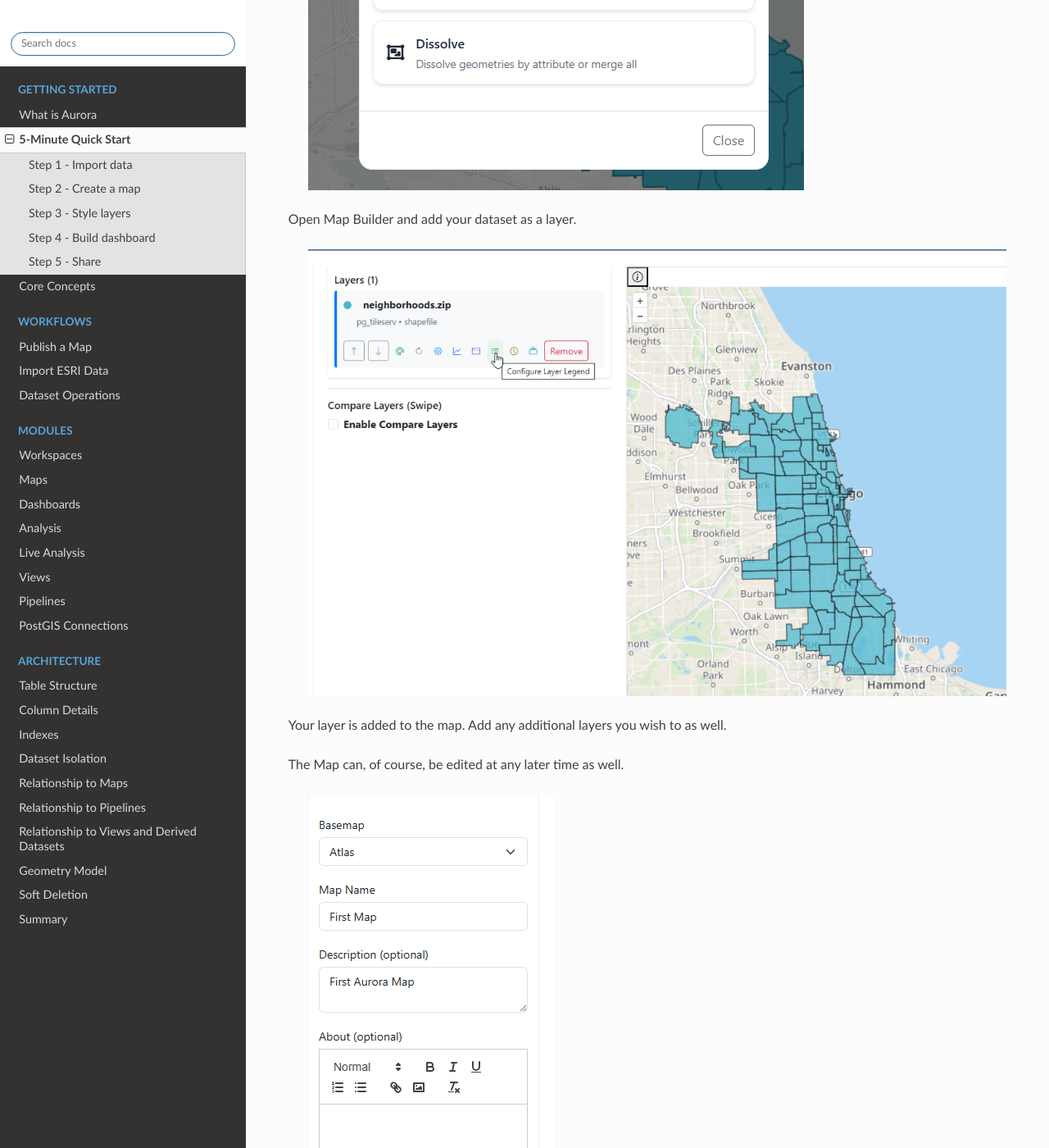
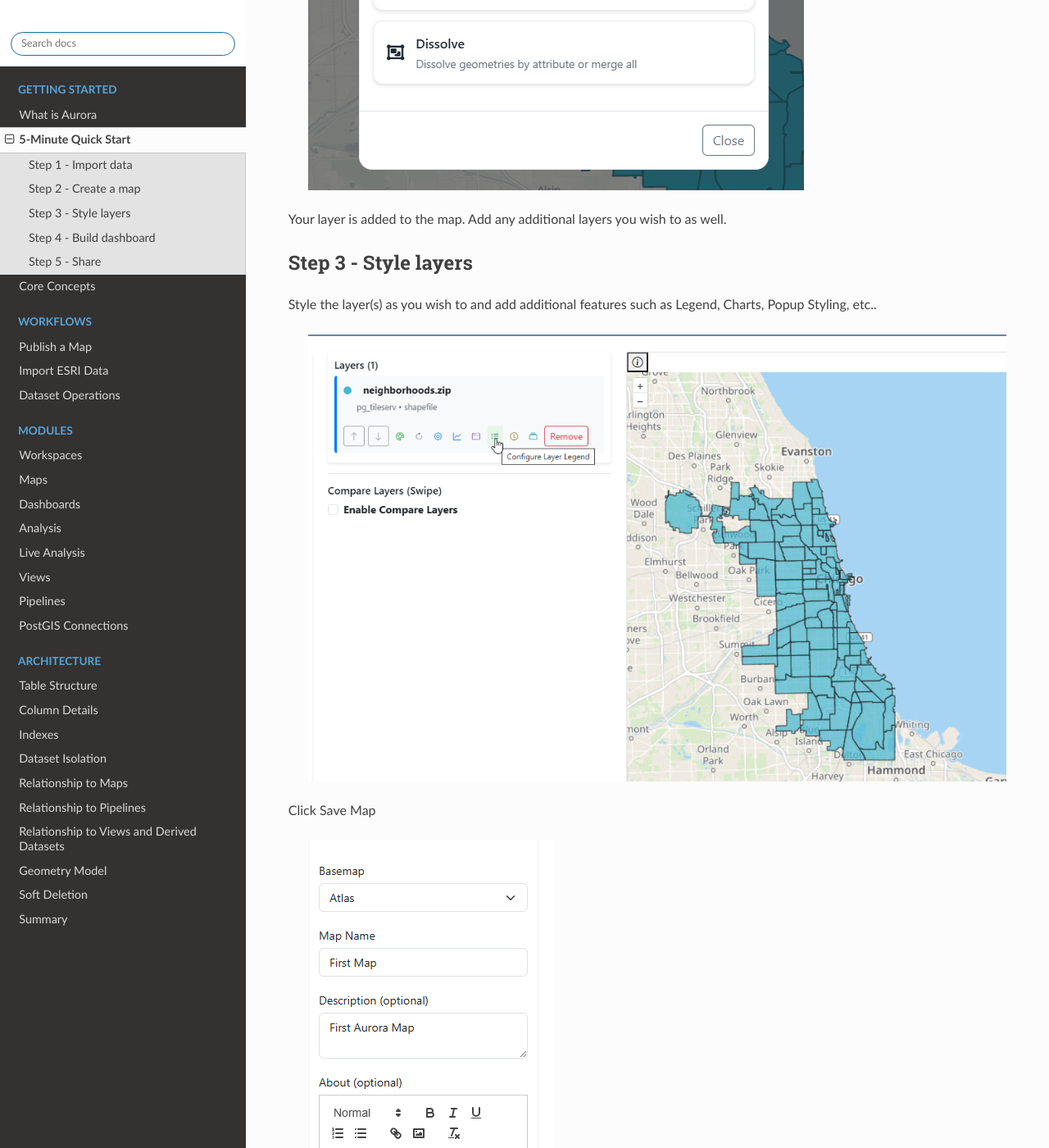
Before and after one commit to AcuGIS/pdocs, a Sphinx documentation site: the page built from docs/getting-started/quick-start.rst, in a window 1280 px wide and 1400 px high, scrolled down 4391 px. Shown: the whole window at 82% size. Built offline with Sphinx 7.4.7 and the Read the Docs theme 3.1.0, drawn with Linux system fonts in a browser that asks for light colours; some of the changed text lies outside the part shown.

Commit message:
Update quick-start.rst

```diff
--- a/docs/getting-started/quick-start.rst
+++ b/docs/getting-started/quick-start.rst
@@ -46,16 +46,11 @@ Click More Actions > Create Map
 
    .. image:: ../_static/QuickStart-7.png
 
-Open Map Builder and add your dataset as a layer.
+Your layer is added to the map.  Add any additional layers you wish to as well.
 
 
-   .. image:: ../_static/QuickStart-8.png
 
-Your layer is added to the map.  Add any additional layers you wish to as well.
 
-The Map can, of course, be edited at any later time as well.
-
-   .. image:: ../_static/QuickStart-9.png
 
 
 
@@ -65,9 +60,14 @@ Step 3 - Style layers
 
 Style the layer(s) as you wish to and add additional features such as Legend, Charts, Popup Styling, etc..
 
+  .. image:: ../_static/QuickStart-8.png
+
+Click Save Map
+
    .. image:: ../_static/QuickStart-9.png
 
-Click Save Map
+
+Your Map has been created.
 
  .. image:: ../_static/QuickStart-10.png
 
```
